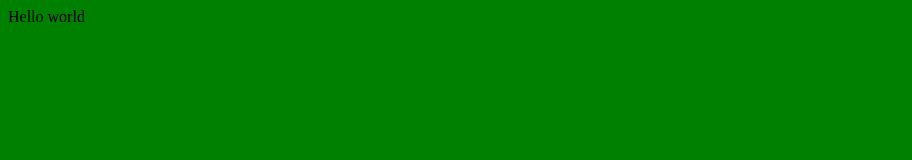
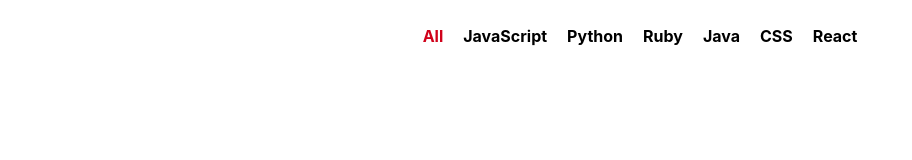
Before and after one commit to Rafalcho/github-battle-reacttraining, a React app: page / in a window 1280 px wide. Shown: the whole page, without its empty margins (0-912 px from the left). Built offline with nearby package versions, Linux system fonts and the light colour scheme.

Commit message:
popular component

```diff
--- a/app/components/App.js
+++ b/app/components/App.js
@@ -1,9 +1,12 @@
 import React from 'react';
+import Popular from './Popular';
 
 class App extends React.Component {
   render() {
     return (
-      <div>Hello world</div>
+      <div className='container'>
+        <Popular />
+      </div>
     );
   }
 }
--- /dev/null
+++ b/app/components/Popular.js
@@ -0,0 +1,37 @@
+import React from 'react';
+
+class Popular extends React.Component {
+  constructor(props) {
+    super(props);
+    this.state = {
+      selectedLanguage: 'All'
+    };
+  }
+
+  updateLanguage = (lang) => {
+      this.setState({
+        selectedLanguage: lang
+      });
+    };
+
+  render() {
+    const languages = ['All', 'JavaScript', 'Python', 'Ruby', 'Java', 'CSS', 'React'];
+
+    return (
+      <ul className='languages'>{
+          languages.map((lang) => {
+            return <li
+              key={lang}
+              style={lang === this.state.selectedLanguage ? {color: '#d0021b'} : null}
+              onClick={() => this.updateLanguage(lang)}
+
+              >{lang}</li>;
+          })
+
+        }
+      </ul>
+    );
+  }
+}
+
+export default Popular;
--- a/app/index.css
+++ b/app/index.css
@@ -1,3 +1,28 @@
+
 body {
-  background-color: green;
+  font-family: -apple-system,BlinkMacSystemFont,Segoe UI,Roboto,Oxygen-Sans,Ubuntu,Cantarell,Helvetica Neue,sans-serif;
 }
+
+.container {
+  max-width: 1200px;
+  margin: 0 auto;
+}
+
+ul {
+  padding: 0;
+}
+
+li {
+  list-style-type: none;
+}
+
+.languages {
+  display: flex;
+  justify-content: center;
+}
+
+.languages li {
+  margin: 10px;
+  font-weight: bold;
+  cursor: pointer;
+}
```
